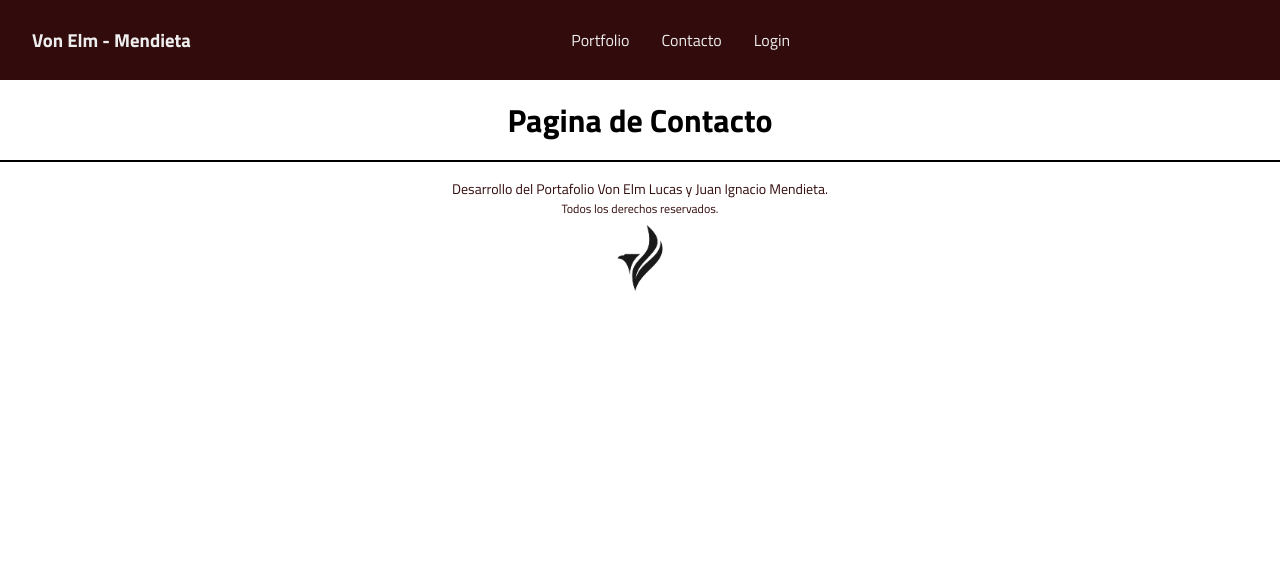
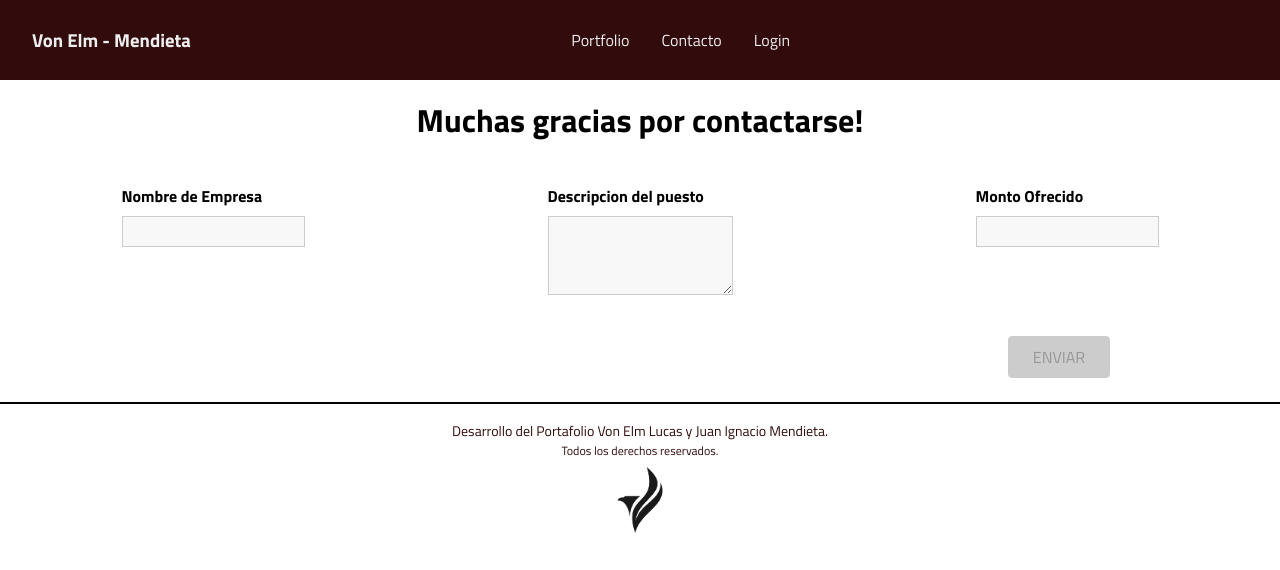
Before and after one commit to xlucasve/tpo-api-react-app, a React (Create React App) app in the folder tpo-api-app/: page /contacto in a window 1280 px wide. Shown: the top 570 px of the page. Built offline with nearby package versions, Linux system fonts and the light colour scheme.

Commit message:
Añadido Formulario de Contacto

```diff
--- /dev/null
+++ b/tpo-api-app/src/Contacto/components/ContactoForm.js
@@ -0,0 +1,70 @@
+import React from "react";
+
+import Input from "../../shared/elementosForm/Input";
+import Button from "../../shared/elementosForm/Button";
+import {
+  VALIDATOR_REQUIRE,
+  VALIDATOR_MINLENGTH,
+} from "../../shared/util/validators";
+import { useForm } from "../../shared/hooks/form-hook";
+import "./ContactoForm.css";
+
+const ContactoForm = () => {
+  const [formState, inputHandler] = useForm(
+    {
+      nombreEmpresa: {
+        value: "",
+        isValid: false,
+      },
+      descripcionPuesto: {
+        value: "",
+        isValid: false,
+      },
+      montoOfrecido: {
+        value: "",
+        isValid: false,
+      },
+    },
+    false
+  );
+
+  const contactoSubmitHandler = (event) => {
+    event.preventDefault();
+    console.log(formState.inputs); // por ahora logueamos el objeto, despues lo enviamos al backend para la base de datos
+  };
+
+  return (
+    <form className="contacto-form" onSubmit={contactoSubmitHandler}>
+      <Input
+        id="nombreEmpresa"
+        element="input"
+        type="text"
+        label="Nombre de Empresa"
+        validators={[VALIDATOR_REQUIRE()]}
+        errorText="Por favor ingresar un Nombre de Empresa válido"
+        onInput={inputHandler}
+      />
+      <Input
+        id="descripcionPuesto"
+        element="textarea"
+        label="Descripcion del puesto"
+        validators={[VALIDATOR_MINLENGTH(5)]}
+        errorText="Por favor ingresar una descripción válida (mím 5 carácteres)"
+        onInput={inputHandler}
+      />
+      <Input
+        id="montoOfrecido"
+        element="input"
+        label="Monto Ofrecido"
+        validators={[VALIDATOR_REQUIRE()]}
+        errorText="Please enter a valid address."
+        onInput={inputHandler}
+      />
+      <Button type="submit" disabled={!formState.isValid}>
+        ENVIAR
+      </Button>
+    </form>
+  );
+};
+
+export default ContactoForm;
--- a/tpo-api-app/src/Contacto/pages/Contacto.js
+++ b/tpo-api-app/src/Contacto/pages/Contacto.js
@@ -1,9 +1,12 @@
 import React from "react";
+
+import ContactoForm from "../components/ContactoForm";
 
 const Contacto = () => {
   return (
     <div>
-      <h1>Pagina de Contacto</h1>
+      <h1>Muchas gracias por contactarse!</h1>
+      <ContactoForm />
     </div>
   );
 };
--- /dev/null
+++ b/tpo-api-app/src/shared/elementosForm/Button.css
@@ -0,0 +1,63 @@
+.button {
+  font: inherit;
+  padding: 0.5rem 1.5rem;
+  border: 1px solid #ff0055;
+  border-radius: 4px;
+  color: #ff0055;
+  background: white;
+  cursor: pointer;
+  margin-right: 1rem;
+  text-decoration: none;
+  display: inline-block;
+}
+
+.button:focus {
+  outline: none;
+}
+
+.button:hover,
+.button:active {
+  background: rgb(255, 210, 210);
+  border-color: #c5114d;
+  border: 2px solid #c5114d;
+  color: #c5114d;
+}
+
+.button--inverse {
+  background: transparent;
+  color: #ff0055;
+}
+
+.button--inverse:hover,
+.button--inverse:active {
+  color: white;
+  background: #ff0055;
+}
+
+.button--danger {
+  background: #830000;
+  border-color: #830000;
+}
+
+.button--danger:hover,
+.button--danger:active {
+  background: #f34343;
+  border-color: #f34343;
+}
+
+.button:disabled,
+.button:hover:disabled,
+.button:active:disabled {
+  background: #ccc;
+  color: #979797;
+  border-color: #ccc;
+  cursor: not-allowed;
+}
+
+.button--small {
+  font-size: 0.8rem;
+}
+
+.button--big {
+  font-size: 1.5rem;
+}
--- /dev/null
+++ b/tpo-api-app/src/shared/elementosForm/Button.js
@@ -0,0 +1,46 @@
+import React from "react";
+import { Link } from "react-router-dom";
+
+import "./Button.css";
+
+const Button = (props) => {
+  if (props.href) {
+    return (
+      <a
+        className={`button button--${props.size || "default"} ${
+          props.inverse && "button--inverse"
+        } ${props.danger && "button--danger"}`}
+        href={props.href}
+      >
+        {props.children}
+      </a>
+    );
+  }
+  if (props.to) {
+    return (
+      <Link
+        to={props.to}
+        exact={props.exact}
+        className={`button button--${props.size || "default"} ${
+          props.inverse && "button--inverse"
+        } ${props.danger && "button--danger"}`}
+      >
+        {props.children}
+      </Link>
+    );
+  }
+  return (
+    <button
+      className={`button button--${props.size || "default"} ${
+        props.inverse && "button--inverse"
+      } ${props.danger && "button--danger"}`}
+      type={props.type}
+      onClick={props.onClick}
+      disabled={props.disabled}
+    >
+      {props.children}
+    </button>
+  );
+};
+
+export default Button;
--- /dev/null
+++ b/tpo-api-app/src/shared/elementosForm/Input.css
@@ -0,0 +1,41 @@
+.form-control {
+  margin: 1rem 0;
+}
+
+.form-control label,
+.form-control input,
+.form-control textarea {
+  display: block;
+}
+
+.form-control label {
+  font-weight: bold;
+  margin-bottom: 0.5rem;
+}
+
+.form-control input,
+.form-control textarea {
+  width: 100%;
+  font: inherit;
+  border: 1px solid #ccc;
+  background: #f8f8f8;
+  padding: 0.15rem 0.25rem;
+}
+
+.form-control input:focus,
+.form-control textarea:focus {
+  outline: none;
+  background: #ebebeb;
+  border-color: #510077;
+}
+
+.form-control--invalid label,
+.form-control--invalid p {
+  color: red;
+}
+
+.form-control--invalid input,
+.form-control--invalid textarea {
+  border-color: red;
+  background: #ffd1d1;
+}
--- /dev/null
+++ b/tpo-api-app/src/shared/elementosForm/Input.js
@@ -0,0 +1,86 @@
+import React, { useReducer, useEffect } from "react";
+
+import { validate } from "../util/validators";
+import "./Input.css";
+
+const inputReducer = (state, action) => {
+  switch (action.type) {
+    case "CHANGE":
+      return {
+        ...state,
+        value: action.val,
+        isValid: validate(action.val, action.validators),
+      };
+    case "TOUCH": {
+      return {
+        ...state,
+        isTouched: true,
+      };
+    }
+    default:
+      return state;
+  }
+};
+
+const Input = (props) => {
+  const [inputState, dispatch] = useReducer(inputReducer, {
+    value: props.initialValue || "",
+    isTouched: false,
+    isValid: props.initialValid || false,
+  });
+
+  const { id, onInput } = props;
+  const { value, isValid } = inputState;
+
+  useEffect(() => {
+    onInput(id, value, isValid);
+  }, [id, value, isValid, onInput]);
+
+  const changeHandler = (event) => {
+    dispatch({
+      type: "CHANGE",
+      val: event.target.value,
+      validators: props.validators,
+    });
+  };
+
+  const touchHandler = () => {
+    dispatch({
+      type: "TOUCH",
+    });
+  };
+
+  const element =
+    props.element === "input" ? (
+      <input
+        id={props.id}
+        type={props.type}
+        placeholder={props.placeholder}
+        onChange={changeHandler}
+        onBlur={touchHandler}
+        value={inputState.value}
+      />
+    ) : (
+      <textarea
+        id={props.id}
+        rows={props.rows || 3}
+        onChange={changeHandler}
+        onBlur={touchHandler}
+        value={inputState.value}
+      />
+    );
+
+  return (
+    <div
+      className={`form-control ${
+        !inputState.isValid && inputState.isTouched && "form-control--invalid"
+      }`}
+    >
+      <label htmlFor={props.id}>{props.label}</label>
+      {element}
+      {!inputState.isValid && inputState.isTouched && <p>{props.errorText}</p>}
+    </div>
+  );
+};
+
+export default Input;
--- /dev/null
+++ b/tpo-api-app/src/shared/hooks/form-hook.js
@@ -0,0 +1,59 @@
+import { useCallback, useReducer } from "react";
+
+const formReducer = (state, action) => {
+  switch (action.type) {
+    case "INPUT_CHANGE":
+      let formIsValid = true;
+      for (const inputId in state.inputs) {
+        if (!state.inputs[inputId]) {
+          continue;
+        }
+        if (inputId === action.inputId) {
+          formIsValid = formIsValid && action.isValid;
+        } else {
+          formIsValid = formIsValid && state.inputs[inputId].isValid;
+        }
+      }
+      return {
+        ...state,
+        inputs: {
+          ...state.inputs,
+          [action.inputId]: { value: action.value, isValid: action.isValid },
+        },
+        isValid: formIsValid,
+      };
+    case "SET_DATA":
+      return {
+        inputs: action.inputs,
+        isValid: action.formIsValid,
+      };
+    default:
+      return state;
+  }
+};
+
+export const useForm = (initialInputs, initialFormValidity) => {
+  const [formState, dispatch] = useReducer(formReducer, {
+    inputs: initialInputs,
+    isValid: initialFormValidity,
+  });
+
+  const inputHandler = useCallback((id, value, isValid) => {
+    dispatch({
+      type: "INPUT_CHANGE",
+      value: value,
+      isValid: isValid,
+      inputId: id,
+    });
+  }, []);
+
+  const setFormData = useCallback((inputData, formValidity) => {
+    dispatch({
+      type: "SET_DATA",
+      inputs: inputData,
+      formIsValid: formValidity,
+    });
+  }, []);
+
+  return [formState, inputHandler, setFormData];
+};
--- /dev/null
+++ b/tpo-api-app/src/shared/util/validators.js
@@ -0,0 +1,46 @@
+const VALIDATOR_TYPE_REQUIRE = "REQUIRE";
+const VALIDATOR_TYPE_MINLENGTH = "MINLENGTH";
+const VALIDATOR_TYPE_MAXLENGTH = "MAXLENGTH";
+const VALIDATOR_TYPE_MIN = "MIN";
+const VALIDATOR_TYPE_MAX = "MAX";
+const VALIDATOR_TYPE_EMAIL = "EMAIL";
+const VALIDATOR_TYPE_FILE = "FILE";
+
+export const VALIDATOR_REQUIRE = () => ({ type: VALIDATOR_TYPE_REQUIRE });
+export const VALIDATOR_FILE = () => ({ type: VALIDATOR_TYPE_FILE });
+export const VALIDATOR_MINLENGTH = (val) => ({
+  type: VALIDATOR_TYPE_MINLENGTH,
+  val: val,
+});
+export const VALIDATOR_MAXLENGTH = (val) => ({
+  type: VALIDATOR_TYPE_MAXLENGTH,
+  val: val,
+});
+export const VALIDATOR_MIN = (val) => ({ type: VALIDATOR_TYPE_MIN, val: val });
+export const VALIDATOR_MAX = (val) => ({ type: VALIDATOR_TYPE_MAX, val: val });
+export const VALIDATOR_EMAIL = () => ({ type: VALIDATOR_TYPE_EMAIL });
+
+export const validate = (value, validators) => {
+  let isValid = true;
+  for (const validator of validators) {
+    if (validator.type === VALIDATOR_TYPE_REQUIRE) {
+      isValid = isValid && value.trim().length > 0;
+    }
+    if (validator.type === VALIDATOR_TYPE_MINLENGTH) {
+      isValid = isValid && value.trim().length >= validator.val;
+    }
+    if (validator.type === VALIDATOR_TYPE_MAXLENGTH) {
+      isValid = isValid && value.trim().length <= validator.val;
+    }
+    if (validator.type === VALIDATOR_TYPE_MIN) {
+      isValid = isValid && +value >= validator.val;
+    }
+    if (validator.type === VALIDATOR_TYPE_MAX) {
+      isValid = isValid && +value <= validator.val;
+    }
+    if (validator.type === VALIDATOR_TYPE_EMAIL) {
+      isValid = isValid && /^\S+@\S+\.\S+$/.test(value);
+    }
+  }
+  return isValid;
+};
```
Also changed, not shown: tpo-api-app/src/Contacto/components/ContactoForm.css (added), tpo-api-app/src/Contacto/pages/Contacto.css (added).
